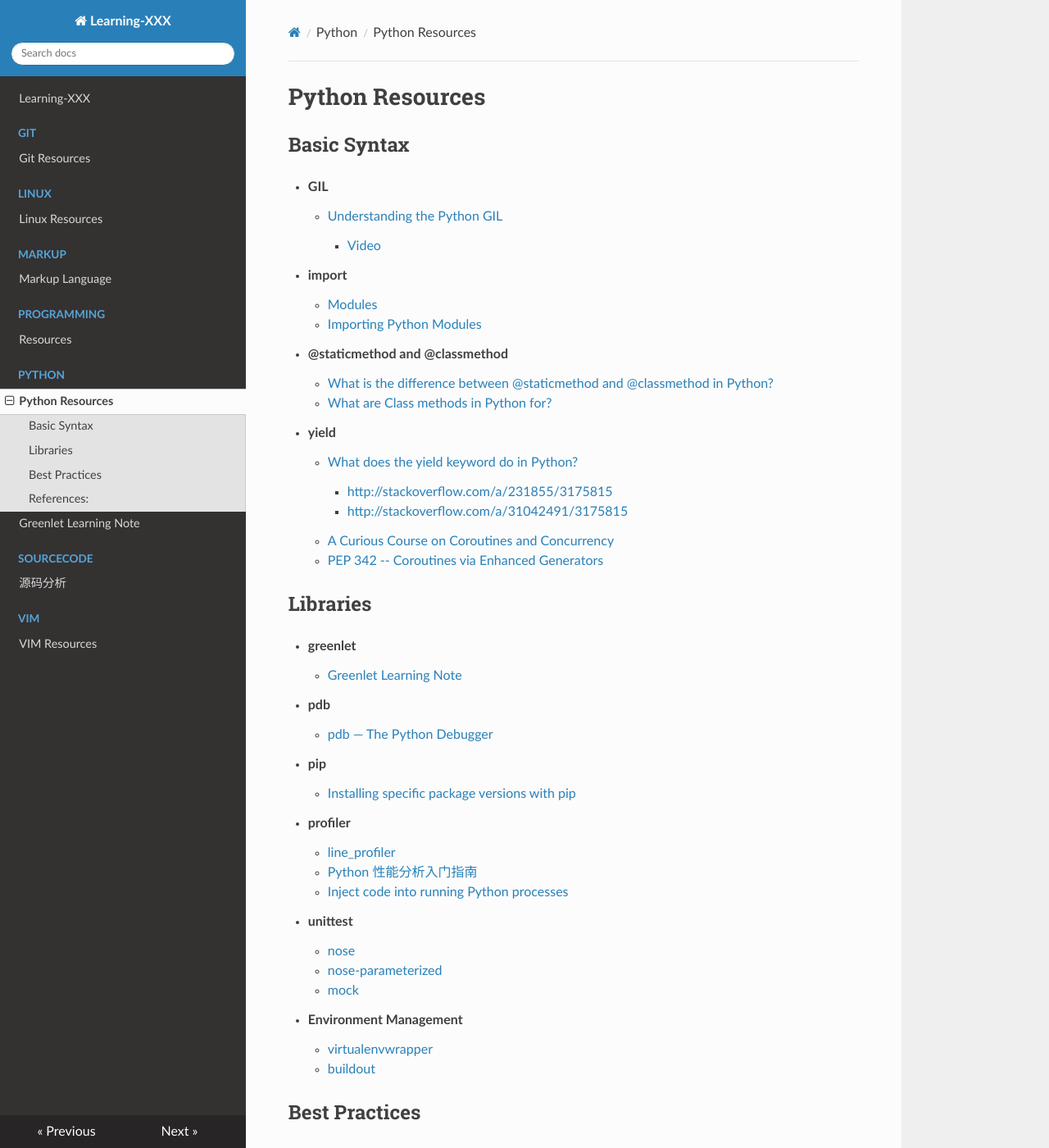
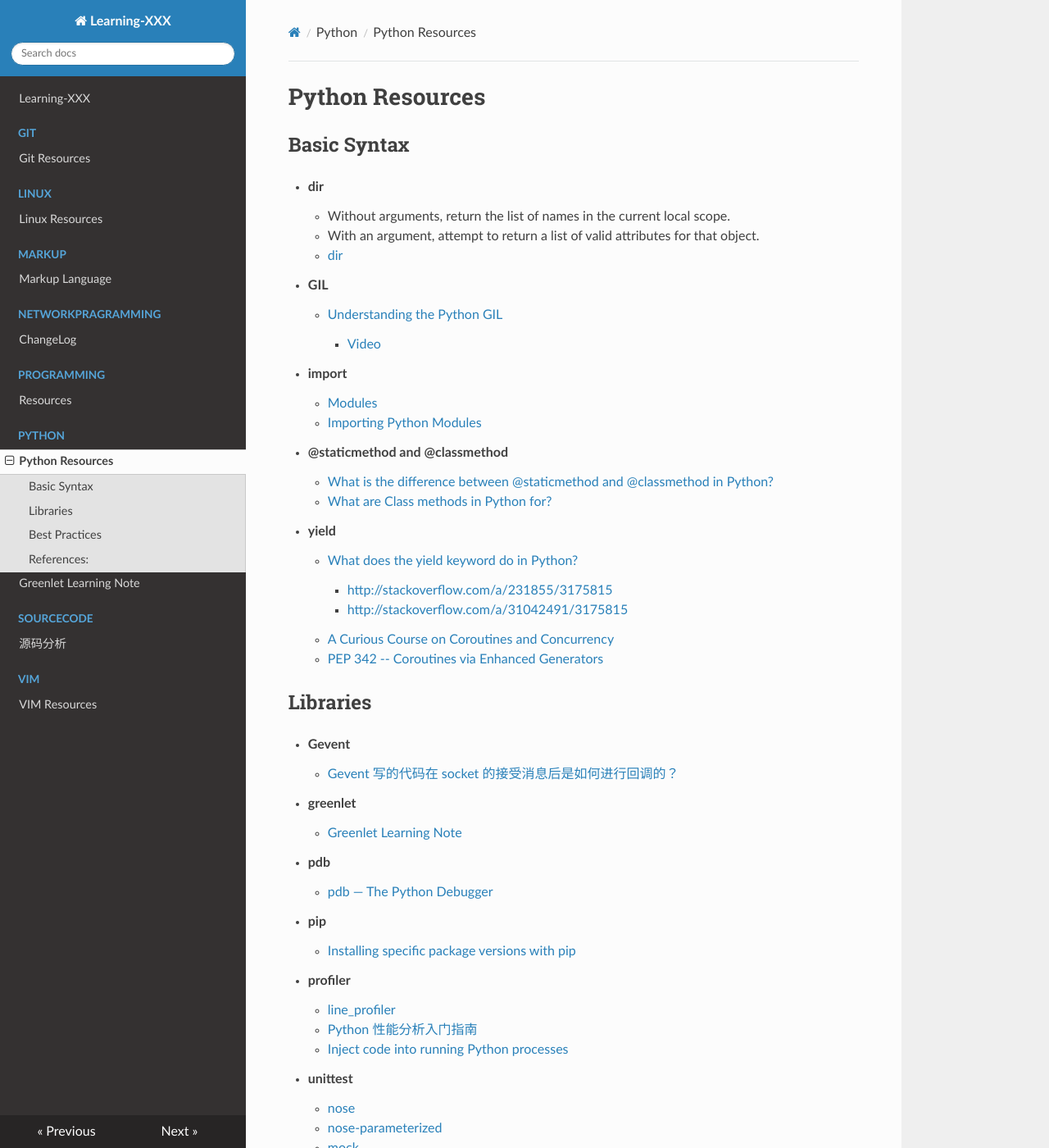
Before and after one commit to omsobliga/Learning-XXX, an MkDocs documentation site: the page built from docs/Python/README.md, in a window 1280 px wide and 1400 px high. Shown: the whole window at 82% size. Built offline with MkDocs 1.6.1, drawn with Linux system fonts in a browser that asks for light colours; nearby versions of some CDN libraries.

Commit message:
Add Linux Performance && Python dir && Gevent asynchronous

```diff
--- a/docs/Python/README.md
+++ b/docs/Python/README.md
@@ -1,6 +1,11 @@
 # Python Resources
 
 ## Basic Syntax
+
+- **dir**
+    - Without arguments, return the list of names in the current local scope.
+    - With an argument, attempt to return a list of valid attributes for that object.
+    - [dir](https://docs.python.org/2/library/functions.html#dir)
 
 - **GIL**
     - [Understanding the Python GIL](http://www.dabeaz.com/GIL/)
@@ -22,6 +27,9 @@
     - [PEP 342 -- Coroutines via Enhanced Generators](https://www.python.org/dev/peps/pep-0342/)
 
 ## Libraries
+
+- **Gevent**
+    - [Gevent 写的代码在 socket 的接受消息后是如何进行回调的？](https://www.zhihu.com/question/20703476/answer/15911452)
 
 - **greenlet**
     - [Greenlet Learning Note](./greenlet-learning-note.md)
```
Also changed, not shown: docs/Linux/README.md (+7 -0 lines), docs/NetworkPragramming/README.md (added, +6 -0 lines).
